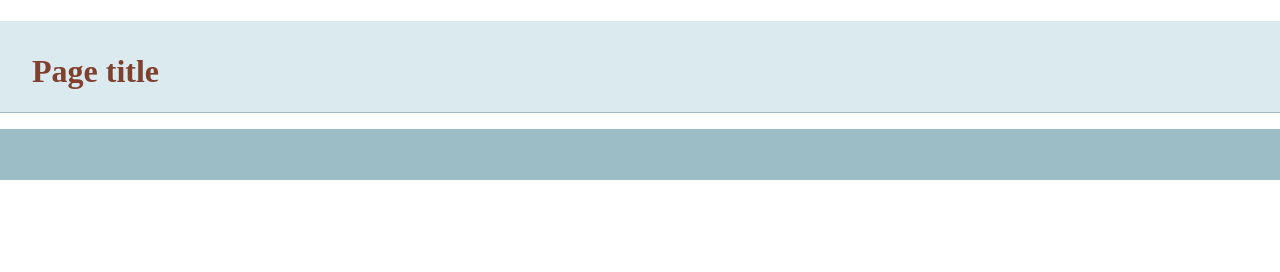
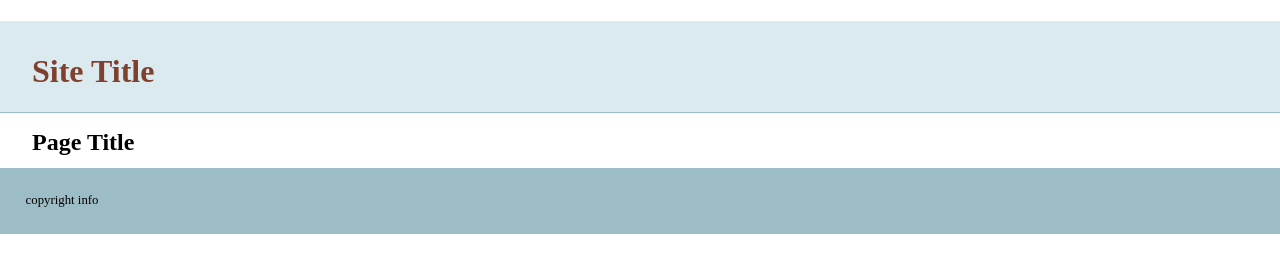
Before and after one commit to 0MKD/git-basics, a plain HTML site: page index.html in a window 1280 px wide. Drawn offline with nearby package versions, Linux system fonts and the light colour scheme.

Commit message:
added more info

```diff
--- a/index.html
+++ b/index.html
@@ -14,13 +14,15 @@
     </head>
     <body>
     <header>
-	<h1>Page title</h1>
+	<h1>Site Title</h1>
     </header>
     <nav id="pageNav">
     </nav>
     <main>
+     <h2>Page Title</h2>
     </main>
     <footer>
+    copyright info
     </footer>
         <script>
 //use the modernizr load to load up external scripts. This will load the scripts asynchronously, but the order listed matters. Although it will load all scripts in parallel, it will execute them in the order listed
```
